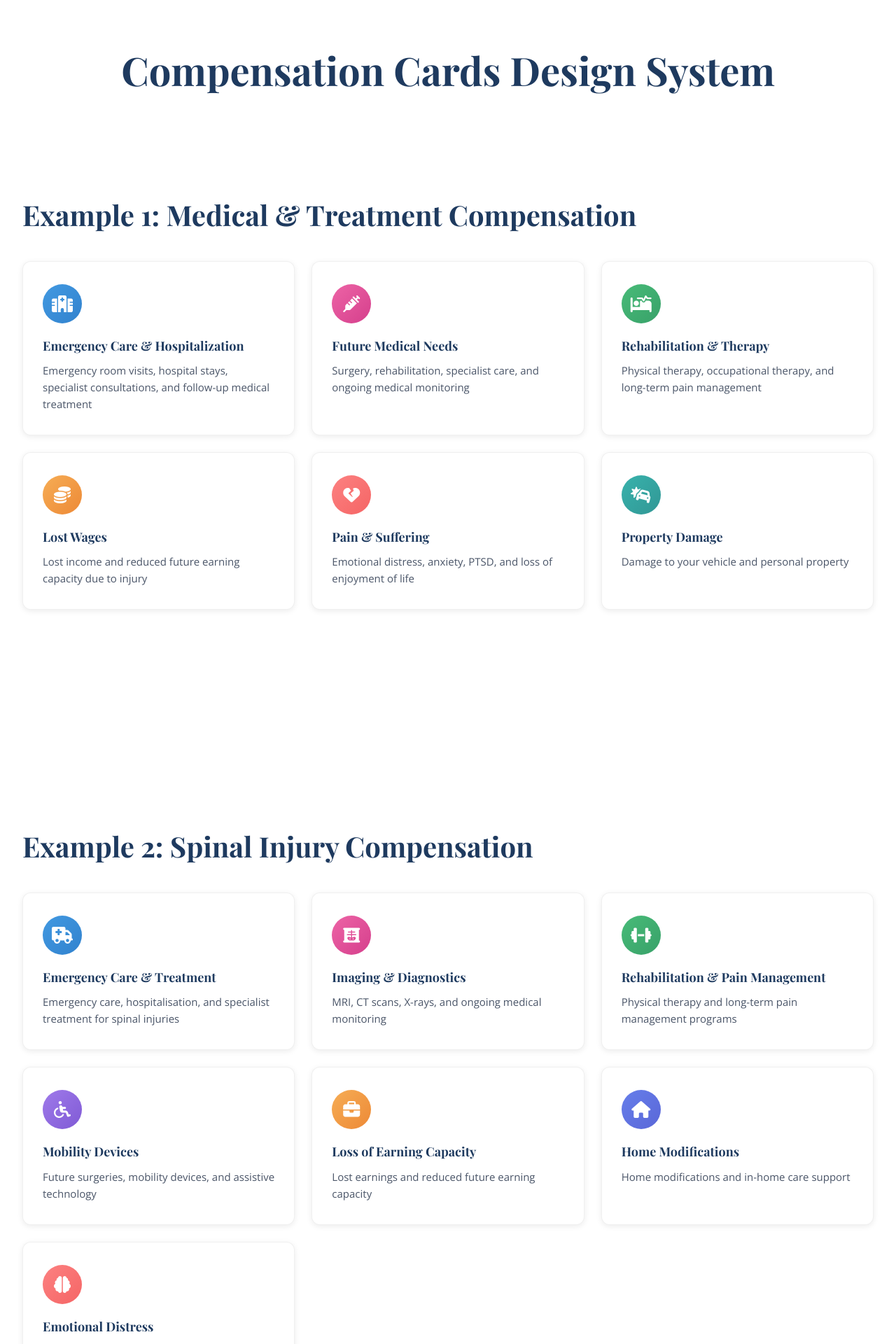
After one commit to arifbillah360/law-firm-website, a PHP site: page /compensation-cards-example.html in a window 1280 px wide. The commit adds this page. Shown: the top 1920 px of the page at 70% size. Run offline with PHP 8.4, Linux system fonts and the light colour scheme.

Commit message:
Add modern card-based compensation design system to replace check-circle lists

```diff
--- a/assets/css/style.css
+++ b/assets/css/style.css
@@ -3155,6 +3155,144 @@ section {
     margin-top: 0.125rem;
 }
 
+/* ============================================
+   COMPENSATION CARDS GRID (Modern Card Design)
+   ============================================ */
+.compensation-cards-grid {
+    display: grid;
+    grid-template-columns: 1fr;
+    gap: 1.5rem;
+    margin: 2.5rem 0;
+}
+
+@media (min-width: 768px) {
+    .compensation-cards-grid {
+        grid-template-columns: repeat(2, 1fr);
+    }
+}
+
+@media (min-width: 1024px) {
+    .compensation-cards-grid {
+        grid-template-columns: repeat(3, 1fr);
+    }
+}
+
+.compensation-card {
+    background: var(--bg-white);
+    border-radius: 0.75rem;
+    padding: 2rem 1.75rem;
+    box-shadow: 0 2px 8px rgba(0, 0, 0, 0.08);
+    transition: all 0.3s ease;
+    border: 1px solid rgba(0, 0, 0, 0.06);
+    position: relative;
+    overflow: hidden;
+}
+
+.compensation-card::before {
+    content: '';
+    position: absolute;
+    top: 0;
+    left: 0;
+    right: 0;
+    height: 4px;
+    background: linear-gradient(90deg, var(--primary-navy), var(--accent-gold));
+    opacity: 0;
+    transition: opacity 0.3s ease;
+}
+
+.compensation-card:hover {
+    transform: translateY(-4px);
+    box-shadow: 0 8px 20px rgba(0, 0, 0, 0.12);
+}
+
+.compensation-card:hover::before {
+    opacity: 1;
+}
+
+.compensation-card-icon {
+    width: 56px;
+    height: 56px;
+    border-radius: 50%;
+    display: flex;
+    align-items: center;
+    justify-content: center;
+    margin-bottom: 1.25rem;
+    transition: transform 0.3s ease;
+}
+
+.compensation-card:hover .compensation-card-icon {
+    transform: scale(1.08);
+}
+
+.compensation-card-icon i {
+    font-size: 1.5rem;
+    color: #ffffff;
+}
+
+/* Icon Background Colors */
+.compensation-card-icon.icon-medical {
+    background: linear-gradient(135deg, #4299e1 0%, #3182ce 100%);
+}
+
+.compensation-card-icon.icon-therapy {
+    background: linear-gradient(135deg, #48bb78 0%, #38a169 100%);
+}
+
+.compensation-card-icon.icon-surgery {
+    background: linear-gradient(135deg, #ed64a6 0%, #d53f8c 100%);
+}
+
+.compensation-card-icon.icon-wages {
+    background: linear-gradient(135deg, #f6ad55 0%, #ed8936 100%);
+}
+
+.compensation-card-icon.icon-mobility {
+    background: linear-gradient(135deg, #9f7aea 0%, #805ad5 100%);
+}
+
+.compensation-card-icon.icon-home {
+    background: linear-gradient(135deg, #667eea 0%, #5a67d8 100%);
+}
+
+.compensation-card-icon.icon-emotional {
+    background: linear-gradient(135deg, #fc8181 0%, #f56565 100%);
+}
+
+.compensation-card-icon.icon-legal {
+    background: linear-gradient(135deg, #1e3a5f 0%, #152b45 100%);
+}
+
+.compensation-card-icon.icon-funeral {
+    background: linear-gradient(135deg, #718096 0%, #4a5568 100%);
+}
+
+.compensation-card-icon.icon-property {
+    background: linear-gradient(135deg, #38b2ac 0%, #319795 100%);
+}
+
+.compensation-card-icon.icon-evidence {
+    background: linear-gradient(135deg, #e53e3e 0%, #c53030 100%);
+}
+
+.compensation-card-icon.icon-insurance {
+    background: linear-gradient(135deg, #d69e2e 0%, #b7791f 100%);
+}
+
+.compensation-card-title {
+    font-size: 1.125rem;
+    font-weight: 700;
+    color: var(--primary-navy);
+    margin-bottom: 0.625rem;
+    line-height: 1.4;
+}
+
+.compensation-card-description {
+    font-size: 0.9375rem;
+    color: var(--text-secondary);
+    line-height: 1.6;
+    margin: 0;
+}
+
 /* Practice Case Results */
 .practice-case-results-section {
     background: var(--bg-light);
--- /dev/null
+++ b/compensation-cards-example.html
@@ -0,0 +1,380 @@
+<!DOCTYPE html>
+<html lang="en">
+<head>
+    <meta charset="UTF-8">
+    <meta name="viewport" content="width=device-width, initial-scale=1.0">
+    <title>Compensation Cards Design System - Peerali Law</title>
+
+    <!-- Font Awesome -->
+    <link rel="stylesheet" href="https://cdnjs.cloudflare.com/ajax/libs/font-awesome/6.4.0/css/all.min.css">
+
+    <!-- Google Fonts -->
+    <link href="https://fonts.googleapis.com/css2?family=Open+Sans:wght@400;600;700&family=Playfair+Display:wght@600;700&display=swap" rel="stylesheet">
+
+    <!-- Navigation CSS -->
+    <link rel="stylesheet" href="assets/css/navigation.css">
+
+    <!-- Main Styles -->
+    <link rel="stylesheet" href="assets/css/style.css">
+</head>
+<body>
+    <div class="container" style="padding: 4rem 2rem;">
+        <h1 style="text-align: center; margin-bottom: 3rem; color: #1e3a5f;">Compensation Cards Design System</h1>
+
+        <!-- EXAMPLE 1: Medical Compensation -->
+        <section style="margin-bottom: 5rem;">
+            <h2 style="color: #1e3a5f; margin-bottom: 1.5rem;">Example 1: Medical & Treatment Compensation</h2>
+
+            <div class="compensation-cards-grid">
+                <div class="compensation-card">
+                    <div class="compensation-card-icon icon-medical">
+                        <i class="fas fa-hospital"></i>
+                    </div>
+                    <h3 class="compensation-card-title">Emergency Care & Hospitalization</h3>
+                    <p class="compensation-card-description">Emergency room visits, hospital stays, specialist consultations, and follow-up medical treatment</p>
+                </div>
+
+                <div class="compensation-card">
+                    <div class="compensation-card-icon icon-surgery">
+                        <i class="fas fa-syringe"></i>
+                    </div>
+                    <h3 class="compensation-card-title">Future Medical Needs</h3>
+                    <p class="compensation-card-description">Surgery, rehabilitation, specialist care, and ongoing medical monitoring</p>
+                </div>
+
+                <div class="compensation-card">
+                    <div class="compensation-card-icon icon-therapy">
+                        <i class="fas fa-procedures"></i>
+                    </div>
+                    <h3 class="compensation-card-title">Rehabilitation & Therapy</h3>
+                    <p class="compensation-card-description">Physical therapy, occupational therapy, and long-term pain management</p>
+                </div>
+
+                <div class="compensation-card">
+                    <div class="compensation-card-icon icon-wages">
+                        <i class="fas fa-coins"></i>
+                    </div>
+                    <h3 class="compensation-card-title">Lost Wages</h3>
+                    <p class="compensation-card-description">Lost income and reduced future earning capacity due to injury</p>
+                </div>
+
+                <div class="compensation-card">
+                    <div class="compensation-card-icon icon-emotional">
+                        <i class="fas fa-heart-broken"></i>
+                    </div>
+                    <h3 class="compensation-card-title">Pain & Suffering</h3>
+                    <p class="compensation-card-description">Emotional distress, anxiety, PTSD, and loss of enjoyment of life</p>
+                </div>
+
+                <div class="compensation-card">
+                    <div class="compensation-card-icon icon-property">
+                        <i class="fas fa-car-burst"></i>
+                    </div>
+                    <h3 class="compensation-card-title">Property Damage</h3>
+                    <p class="compensation-card-description">Damage to your vehicle and personal property</p>
+                </div>
+            </div>
+        </section>
+
+        <!-- EXAMPLE 2: Spinal Injury Specific -->
+        <section style="margin-bottom: 5rem;">
+            <h2 style="color: #1e3a5f; margin-bottom: 1.5rem;">Example 2: Spinal Injury Compensation</h2>
+
+            <div class="compensation-cards-grid">
+                <div class="compensation-card">
+                    <div class="compensation-card-icon icon-medical">
+                        <i class="fas fa-ambulance"></i>
+                    </div>
+                    <h3 class="compensation-card-title">Emergency Care & Treatment</h3>
+                    <p class="compensation-card-description">Emergency care, hospitalisation, and specialist treatment for spinal injuries</p>
+                </div>
+
+                <div class="compensation-card">
+                    <div class="compensation-card-icon icon-surgery">
+                        <i class="fas fa-x-ray"></i>
+                    </div>
+                    <h3 class="compensation-card-title">Imaging & Diagnostics</h3>
+                    <p class="compensation-card-description">MRI, CT scans, X-rays, and ongoing medical monitoring</p>
+                </div>
+
+                <div class="compensation-card">
+                    <div class="compensation-card-icon icon-therapy">
+                        <i class="fas fa-dumbbell"></i>
+                    </div>
+                    <h3 class="compensation-card-title">Rehabilitation & Pain Management</h3>
+                    <p class="compensation-card-description">Physical therapy and long-term pain management programs</p>
+                </div>
+
+                <div class="compensation-card">
+                    <div class="compensation-card-icon icon-mobility">
+                        <i class="fas fa-wheelchair"></i>
+                    </div>
+                    <h3 class="compensation-card-title">Mobility Devices</h3>
+                    <p class="compensation-card-description">Future surgeries, mobility devices, and assistive technology</p>
+                </div>
+
+                <div class="compensation-card">
+                    <div class="compensation-card-icon icon-wages">
+                        <i class="fas fa-briefcase"></i>
+                    </div>
+                    <h3 class="compensation-card-title">Loss of Earning Capacity</h3>
+                    <p class="compensation-card-description">Lost earnings and reduced future earning capacity</p>
+                </div>
+
+                <div class="compensation-card">
+                    <div class="compensation-card-icon icon-home">
+                        <i class="fas fa-home"></i>
+                    </div>
+                    <h3 class="compensation-card-title">Home Modifications</h3>
+                    <p class="compensation-card-description">Home modifications and in-home care support</p>
+                </div>
+
+                <div class="compensation-card">
+                    <div class="compensation-card-icon icon-emotional">
+                        <i class="fas fa-brain"></i>
+                    </div>
+                    <h3 class="compensation-card-title">Emotional Distress</h3>
+                    <p class="compensation-card-description">Emotional distress, trauma, and loss of enjoyment of life</p>
+                </div>
+            </div>
+        </section>
+
+        <!-- EXAMPLE 3: Wrongful Death -->
+        <section style="margin-bottom: 5rem;">
+            <h2 style="color: #1e3a5f; margin-bottom: 1.5rem;">Example 3: Wrongful Death Compensation</h2>
+
+            <div class="compensation-cards-grid">
+                <div class="compensation-card">
+                    <div class="compensation-card-icon icon-medical">
+                        <i class="fas fa-stethoscope"></i>
+                    </div>
+                    <h3 class="compensation-card-title">Medical Treatment Costs</h3>
+                    <p class="compensation-card-description">Medical treatment and care costs prior to death</p>
+                </div>
+
+                <div class="compensation-card">
+                    <div class="compensation-card-icon icon-wages">
+                        <i class="fas fa-money-bill-wave"></i>
+                    </div>
+                    <h3 class="compensation-card-title">Loss of Income</h3>
+                    <p class="compensation-card-description">Loss of income and financial support for surviving family members</p>
+                </div>
+
+                <div class="compensation-card">
+                    <div class="compensation-card-icon icon-emotional">
+                        <i class="fas fa-sad-tear"></i>
+                    </div>
+                    <h3 class="compensation-card-title">Emotional Suffering</h3>
+                    <p class="compensation-card-description">Emotional suffering, grief, and mental anguish</p>
+                </div>
+
+                <div class="compensation-card">
+                    <div class="compensation-card-icon icon-funeral">
+                        <i class="fas fa-church"></i>
+                    </div>
+                    <h3 class="compensation-card-title">Funeral Expenses</h3>
+                    <p class="compensation-card-description">Funeral and burial expenses</p>
+                </div>
+
+                <div class="compensation-card">
+                    <div class="compensation-card-icon icon-home">
+                        <i class="fas fa-hands-helping"></i>
+                    </div>
+                    <h3 class="compensation-card-title">Loss of Companionship</h3>
+                    <p class="compensation-card-description">Loss of companionship and support for family members</p>
+                </div>
+
+                <div class="compensation-card">
+                    <div class="compensation-card-icon icon-property">
+                        <i class="fas fa-car-crash"></i>
+                    </div>
+                    <h3 class="compensation-card-title">Property Damage</h3>
+                    <p class="compensation-card-description">Other injuries or property damage resulting from the accident</p>
+                </div>
+            </div>
+        </section>
+
+        <!-- EXAMPLE 4: Truck Accident Evidence -->
+        <section style="margin-bottom: 5rem;">
+            <h2 style="color: #1e3a5f; margin-bottom: 1.5rem;">Example 4: Truck Accident Case Evidence</h2>
+
+            <div class="compensation-cards-grid">
+                <div class="compensation-card">
+                    <div class="compensation-card-icon icon-medical">
+                        <i class="fas fa-user-md"></i>
+                    </div>
+                    <h3 class="compensation-card-title">Medical Treatment Records</h3>
+                    <p class="compensation-card-description">Medical treatment received immediately after the accident</p>
+                </div>
+
+                <div class="compensation-card">
+                    <div class="compensation-card-icon icon-evidence">
+                        <i class="fas fa-clipboard-check"></i>
+                    </div>
+                    <h3 class="compensation-card-title">Police Reports & Footage</h3>
+                    <p class="compensation-card-description">Police reports, eyewitnesses and dashcam footage</p>
+                </div>
+
+                <div class="compensation-card">
+                    <div class="compensation-card-icon icon-wages">
+                        <i class="fas fa-file-invoice-dollar"></i>
+                    </div>
+                    <h3 class="compensation-card-title">Lost Wages Documentation</h3>
+                    <p class="compensation-card-description">Lost wages or time off work documentation</p>
+                </div>
+
+                <div class="compensation-card">
+                    <div class="compensation-card-icon icon-therapy">
+                        <i class="fas fa-heartbeat"></i>
+                    </div>
+                    <h3 class="compensation-card-title">Rehabilitation Records</h3>
+                    <p class="compensation-card-description">Rehabilitation and therapy you may be undergoing</p>
+                </div>
+
+                <div class="compensation-card">
+                    <div class="compensation-card-icon icon-emotional">
+                        <i class="fas fa-user-injured"></i>
+                    </div>
+                    <h3 class="compensation-card-title">Pain & Suffering</h3>
+                    <p class="compensation-card-description">Documentation of pain and suffering experienced</p>
+                </div>
+
+                <div class="compensation-card">
+                    <div class="compensation-card-icon icon-emotional">
+                        <i class="fas fa-head-side-virus"></i>
+                    </div>
+                    <h3 class="compensation-card-title">Emotional Distress</h3>
+                    <p class="compensation-card-description">Any emotional distress, PTSD, or loss of enjoyment of life</p>
+                </div>
+
+                <div class="compensation-card">
+                    <div class="compensation-card-icon icon-property">
+                        <i class="fas fa-car"></i>
+                    </div>
+                    <h3 class="compensation-card-title">Vehicle & Property Damage</h3>
+                    <p class="compensation-card-description">Damage to your vehicle and personal property</p>
+                </div>
+
+                <div class="compensation-card">
+                    <div class="compensation-card-icon icon-medical">
+                        <i class="fas fa-band-aid"></i>
+                    </div>
+                    <h3 class="compensation-card-title">Visible Injuries</h3>
+                    <p class="compensation-card-description">Disfigurement or visible scarring as a result of the accident</p>
+                </div>
+
+                <div class="compensation-card">
+                    <div class="compensation-card-icon icon-insurance">
+                        <i class="fas fa-shield-alt"></i>
+                    </div>
+                    <h3 class="compensation-card-title">Insurance Contact</h3>
+                    <p class="compensation-card-description">Contact having been made by the at-fault party's insurer</p>
+                </div>
+            </div>
+        </section>
+
+        <!-- Icon Reference Guide -->
+        <section style="background: #f7fafc; padding: 3rem; border-radius: 1rem; margin-top: 5rem;">
+            <h2 style="color: #1e3a5f; margin-bottom: 2rem;">Icon Color Classes Reference</h2>
+
+            <div style="display: grid; grid-template-columns: repeat(auto-fit, minmax(250px, 1fr)); gap: 1.5rem;">
+                <div style="display: flex; align-items: center; gap: 1rem;">
+                    <div class="compensation-card-icon icon-medical"><i class="fas fa-hospital"></i></div>
+                    <div>
+                        <strong>icon-medical</strong><br>
+                        <small>Blue gradient</small>
+                    </div>
+                </div>
+
+                <div style="display: flex; align-items: center; gap: 1rem;">
+                    <div class="compensation-card-icon icon-therapy"><i class="fas fa-procedures"></i></div>
+                    <div>
+                        <strong>icon-therapy</strong><br>
+                        <small>Green gradient</small>
+                    </div>
+                </div>
+
+                <div style="display: flex; align-items: center; gap: 1rem;">
+                    <div class="compensation-card-icon icon-surgery"><i class="fas fa-syringe"></i></div>
+                    <div>
+                        <strong>icon-surgery</strong><br>
+                        <small>Pink gradient</small>
+                    </div>
+                </div>
+
+                <div style="display: flex; align-items: center; gap: 1rem;">
+                    <div class="compensation-card-icon icon-wages"><i class="fas fa-coins"></i></div>
+                    <div>
+                        <strong>icon-wages</strong><br>
+                        <small>Orange gradient</small>
+                    </div>
+                </div>
+
+                <div style="display: flex; align-items: center; gap: 1rem;">
+                    <div class="compensation-card-icon icon-mobility"><i class="fas fa-wheelchair"></i></div>
+                    <div>
+                        <strong>icon-mobility</strong><br>
+                        <small>Purple gradient</small>
+                    </div>
+                </div>
+
+                <div style="display: flex; align-items: center; gap: 1rem;">
+                    <div class="compensation-card-icon icon-home"><i class="fas fa-home"></i></div>
+                    <div>
+                        <strong>icon-home</strong><br>
+                        <small>Indigo gradient</small>
+                    </div>
+                </div>
+
+                <div style="display: flex; align-items: center; gap: 1rem;">
+                    <div class="compensation-card-icon icon-emotional"><i class="fas fa-heart-broken"></i></div>
+                    <div>
+                        <strong>icon-emotional</strong><br>
+                        <small>Red gradient</small>
+                    </div>
+                </div>
+
+                <div style="display: flex; align-items: center; gap: 1rem;">
+                    <div class="compensation-card-icon icon-legal"><i class="fas fa-gavel"></i></div>
+                    <div>
+                        <strong>icon-legal</strong><br>
+                        <small>Navy gradient</small>
+                    </div>
+                </div>
+
+                <div style="display: flex; align-items: center; gap: 1rem;">
+                    <div class="compensation-card-icon icon-funeral"><i class="fas fa-church"></i></div>
+                    <div>
+                        <strong>icon-funeral</strong><br>
+                        <small>Gray gradient</small>
+                    </div>
+                </div>
+
+                <div style="display: flex; align-items: center; gap: 1rem;">
+                    <div class="compensation-card-icon icon-property"><i class="fas fa-car-burst"></i></div>
+                    <div>
+                        <strong>icon-property</strong><br>
+                        <small>Teal gradient</small>
+                    </div>
+                </div>
+
+                <div style="display: flex; align-items: center; gap: 1rem;">
+                    <div class="compensation-card-icon icon-evidence"><i class="fas fa-clipboard-check"></i></div>
+                    <div>
+                        <strong>icon-evidence</strong><br>
+                        <small>Dark red gradient</small>
+                    </div>
+                </div>
+
+                <div style="display: flex; align-items: center; gap: 1rem;">
+                    <div class="compensation-card-icon icon-insurance"><i class="fas fa-shield-alt"></i></div>
+                    <div>
+                        <strong>icon-insurance</strong><br>
+                        <small>Yellow gradient</small>
+                    </div>
+                </div>
+            </div>
+        </section>
+    </div>
+</body>
+</html>
```
Also changed, not shown: spinal-injury.html (+57 -9 lines).
